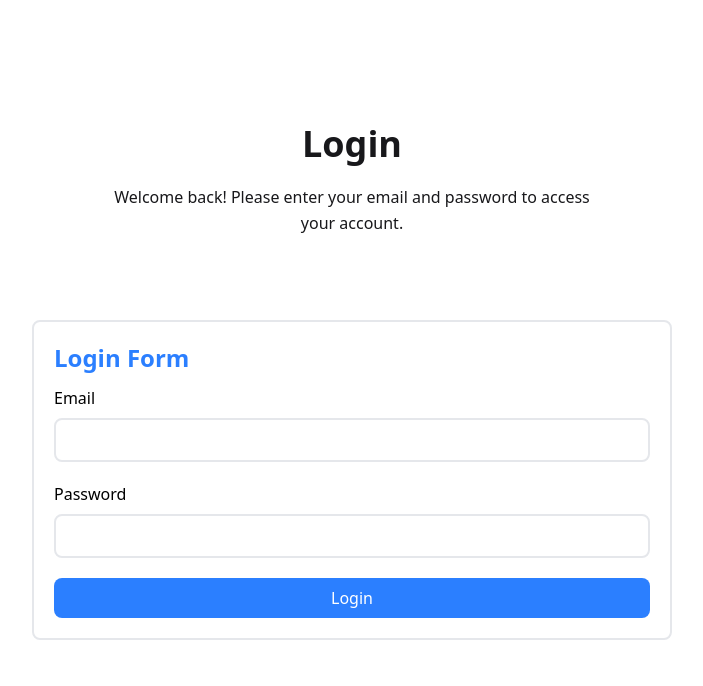
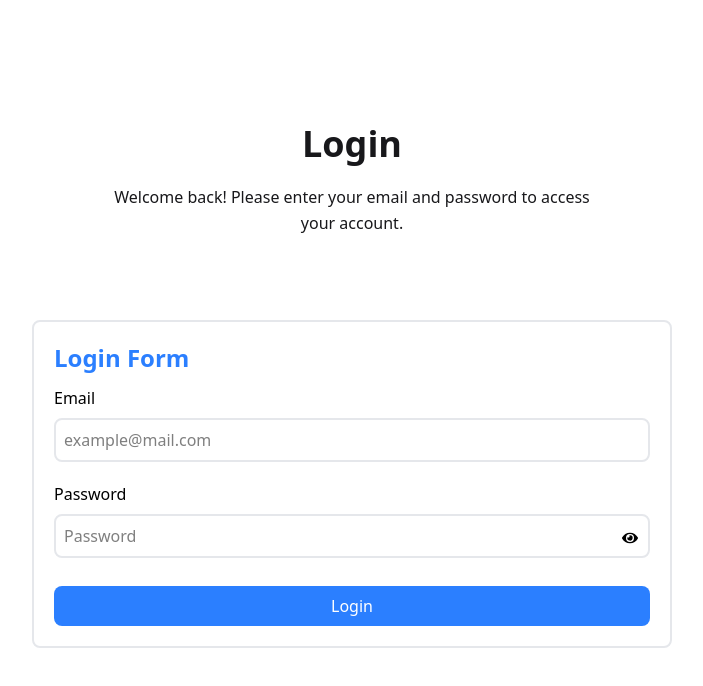
Before and after one commit to MdAsraful56/Clothe-the-Needy, a React (Vite) app: page /login in a window 1280 px wide. Shown: the top 686 px of the page, without its empty margins (288-991 px from the left). Built offline with nearby package versions, Linux system fonts and the light colour scheme.

Commit message:
login password show & heeden

```diff
--- a/package.json
+++ b/package.json
@@ -14,6 +14,7 @@
     "firebase": "^11.4.0",
     "react": "^19.0.0",
     "react-dom": "^19.0.0",
+    "react-icons": "^5.5.0",
     "react-router": "^7.2.0",
     "swiper": "^11.2.4",
     "tailwindcss": "^4.0.9"
--- a/src/components/Login.jsx
+++ b/src/components/Login.jsx
@@ -1,6 +1,19 @@
-import React from 'react';
+import React, { useState } from 'react';
+import { FaEye } from "react-icons/fa";
+import { FaEyeSlash } from "react-icons/fa";
 
 const Login = () => {
+
+    const [showPassword, setShowPassword] = useState(false);
+
+    const handleLogin = (e) => {
+        e.preventDefault();
+        const email = e.target.email.value;
+        const password = e.target.password.value;
+        console.log(email, password);
+    }
+
+
     return (
         <div>
             <div className="container mx-auto p-16 my-10 space-y-16">
@@ -12,15 +25,21 @@ const Login = () => {
                 </div>
                 <div className=" text-black mx-64 py-5 border-2 bg-white border-gray-200 rounded-lg p-5">
                     <h2 className="text-2xl text-blue-500 mb-3 font-bold">Login Form</h2>
-                    <div className="">
+                    <div onSubmit={handleLogin} className="">
                         <form className="space-y-5">
                             <div className="flex flex-col space-y-2">
                                 <label htmlFor="email">Email</label>
-                                <input type="email" id="email" name="email" className="border-2 border-gray-200 p-2 rounded-lg" />
+                                <input type="email" id="email" name="email" placeholder='example@mail.com' className="border-2 border-gray-200 p-2 rounded-lg" />
                             </div>
-                            <div className="flex flex-col space-y-2">
+                            <div className="flex flex-col space-y-2 relative">
                                 <label htmlFor="password">Password</label>
-                                <input type="password" id="password" name="password" className="border-2 border-gray-200 p-2 rounded-lg" />
+                                <input type={showPassword ? 'text' : 'password'} id="password" name="password" className="border-2 border-gray-200 p-2 rounded-lg" placeholder='Password' />
+                                <button className="absolute right-3 top-12" onClick={() => setShowPassword(!showPassword)}>
+                                    {/* <FaEye /> */}
+                                    {
+                                        showPassword ? <FaEyeSlash /> : <FaEye />
+                                    }
+                                </button>
                             </div>
                             <div className="flex flex-col space-y-2">
                                 <button className="bg-blue-500 text-white p-2 rounded-lg">Login</button>
```
Also changed, not shown: 1 other file (tests, documents, lock files or other folders).
